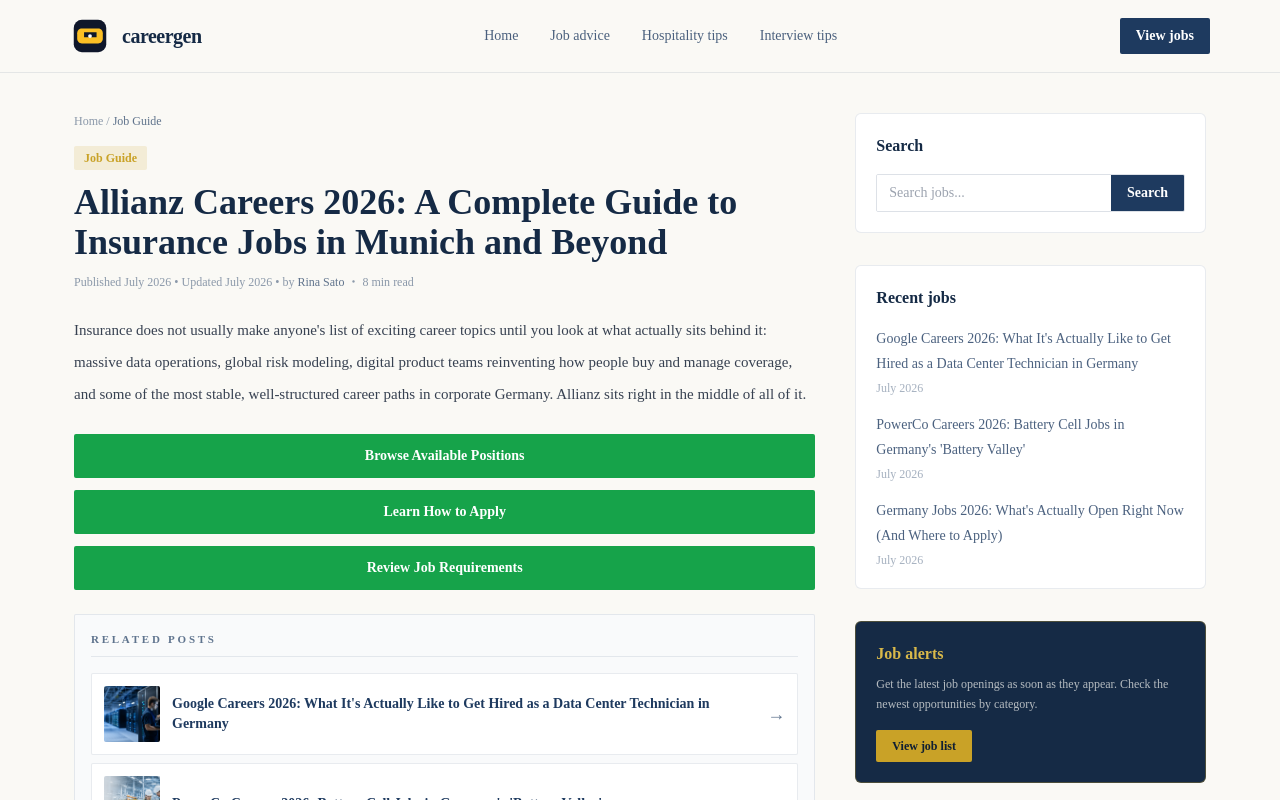
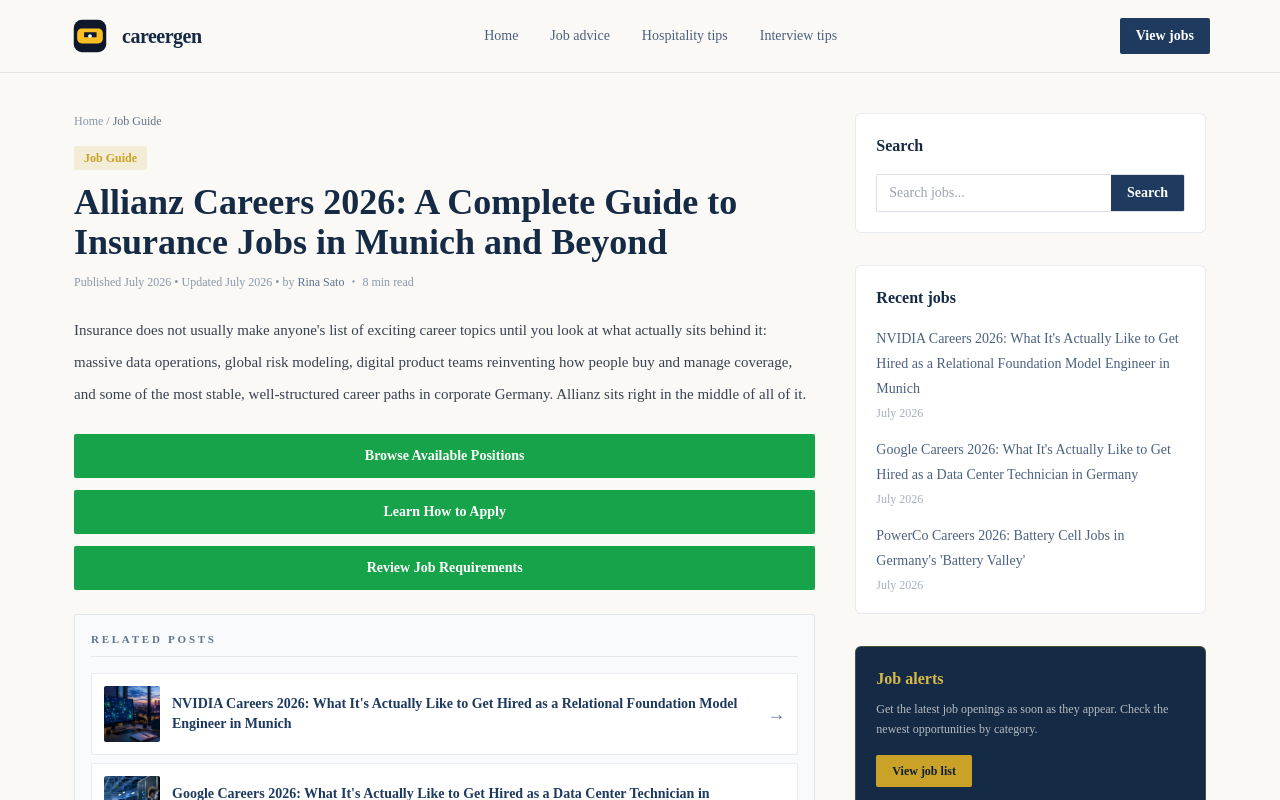
Before and after one commit to csharjeel360-eng/careergen.online, a Next.js app: page /jobs/allianz-careers-germany in a window 1280 px wide. Shown: the top 800 px of the page. Built offline with nearby package versions, Linux system fonts and the light colour scheme.

Commit message:
Initial commit

```diff
--- a/app/page.tsx
+++ b/app/page.tsx
@@ -37,7 +37,7 @@ export default function HomePage({
     : jobs;
   const pageNumber = Number(Array.isArray(pageParam) ? pageParam[0] : pageParam || "1");
   const currentPage = Number.isNaN(pageNumber) || pageNumber < 1 ? 1 : pageNumber;
-  const perPage = 12;
+  const perPage = 11;
   const totalArticles = filteredJobs.length;
   const totalPages = Math.max(1, Math.ceil(totalArticles / perPage));
   const safePage = Math.min(currentPage, totalPages);
--- a/data/jobs.ts
+++ b/data/jobs.ts
@@ -62,6 +62,103 @@ export interface Job {
 
 export const jobs: Job[] = [
   {
+    slug: "nvidia-careers-2026-relational-foundation-model-engineer-munich",
+    title: "NVIDIA Careers 2026: What It's Actually Like to Get Hired as a Relational Foundation Model Engineer in Munich",
+    category: "Job Guide",
+    excerpt:
+      "NVIDIA's Munich-based Modern Data Stack team is hiring researchers to build relational foundation models that generalize across enterprise data and multiple use cases.",
+    coverImage: "/NVIDIA Careers 2026.png",
+    publishedDate: "July 2026",
+    updatedDate: "July 2026",
+    readTime: "6 min",
+    author: {
+      name: "Rina Sato",
+      role: "Career Editor",
+      avatar:
+        "https://images.unsplash.com/photo-1494790108377-be9c29b29330?auto=format&fit=crop&w=200&q=80",
+      bio: "Rina Sato writes practical career guides for international job seekers and helps readers understand hiring trends in Germany and beyond.",
+    },
+    intro:
+      "There's a particular kind of appeal in research roles that don't ask you to specialize into a corner. NVIDIA's Munich-based Modern Data Stack team is offering something different: a single foundation model built to handle relational data across dozens of use cases at once, and they're currently hiring the researchers who will build the next version of it.",
+    ctaButtons: [
+      { label: "Apply Now", href: "https://nvidia.wd5.myworkdayjobs.com/en-US/NVIDIAExternalCareerSite/job/Germany-Munich/Relational-Foundation-Model-Engineer--Modern-Data-Stack_JR2020224" },
+      { label: "Review Hiring Steps", href: "/jobs/nvidia-careers-2026-relational-foundation-model-engineer-munich#application-steps" },
+      { label: "Explore More Roles", href: "/#jobs" },
+    ],
+    sections: [
+      {
+        heading: "The Company Behind the Model",
+        paragraphs: [
+          "NVIDIA does not need much of an introduction as a hardware company, but its research organization has quietly become one of the more interesting places to work if you're on the applied ML side rather than the chip side. The Munich team sits within this research arm, and its focus is narrower than 'AI research' as a catch-all — it's specifically about relational foundation models, meaning architectures designed to generalize across arbitrary database schemas and heterogeneous graphs instead of being rebuilt from scratch for every new dataset.",
+          "That's a meaningfully different problem than most foundation model work, which tends to center on text, images, or code. Relational data — the kind sitting in enterprise databases, customer records, and transaction logs — has its own structure, and building a model that can reason over that structure without task-specific retraining is still an open research problem. This is the problem the team is working on.",
+        ],
+      },
+      {
+        heading: "Where the Jobs Actually Are",
+        paragraphs: [
+          "This isn't a role where you're handed a fixed spec and asked to implement it. It's closer to an open research mandate, spanning several connected areas:",
+        ],
+        list: [
+          "Extending Transformer and GNN-based architectures to work across any relational schema",
+          "Applying the resulting foundation model to forecasting, entity matching, customer retention, and fraud detection",
+          "Owning pieces of the full ML lifecycle — architecture design, training, post-training optimization, and inference acceleration",
+          "Contributing directly to the next generation of the company's Relational Foundation Model",
+        ],
+      },
+      {
+        heading: "What NVIDIA Is Actually Looking For",
+        paragraphs: [
+          "The requirements are steep, which tracks with the seniority the role implies. There isn't one specific academic path that gets you in, but the baseline expectations are laid out clearly:",
+        ],
+        list: [
+          "An MS or PhD in Machine Learning, Computer Science, or an equivalent field",
+          "Solid proficiency in Python and deep learning frameworks, particularly PyTorch",
+          "At least 8 years of research experience designing ML algorithm solutions",
+          "Hands-on experience deploying predictive models in real-world, production settings — not just academic benchmarks",
+          "Nice to have: familiarity with graph-based machine learning and a publication record at top-tier venues such as NeurIPS, ICLR, or ICML",
+        ],
+      },
+      {
+        heading: "What Working There Actually Feels Like",
+        paragraphs: [
+          "The posting itself leans more on culture and mission than on hard numbers — there is no published salary range for this particular role, which is fairly common for senior research positions where compensation gets negotiated individually based on background and publication record. What the listing emphasizes is the caliber of the team and the degree of autonomy on offer.",
+        ],
+        list: [
+          "Positioned as one of the more sought-after employers in tech, largely on reputation",
+          "Framed as a chance to work alongside some of the field's more driven and forward-thinking researchers",
+          "An explicit pitch toward creative, self-directed contributors — the posting all but says if you need a lot of structure, this may not be the right fit",
+        ],
+      },
+      {
+        heading: "How to Actually Get Hired",
+        paragraphs: [
+          "The application process follows NVIDIA's standard path for research and engineering roles, run through their Workday careers portal rather than a separate research hiring pipeline.",
+        ],
+        list: [
+          "Visit NVIDIA's careers page and search for 'Relational Foundation Model Engineer, Modern Data Stack' in Munich, Germany",
+          "Submit your application and CV, ideally with your publication list clearly referenced",
+          "Complete a recruiter screen focused on your research background, prior applied ML work, and publication history",
+          "Go through technical interviews centered on ML architecture decisions, deep learning framework fluency, and how you've handled predictive models in production",
+          "If relocating from outside Germany, begin visa and relocation paperwork early — this tends to be the longest part of the timeline for international candidates",
+          "Complete onboarding once an offer is finalized",
+        ],
+      },
+    ],
+    salaryTable: [
+      { role: "Relational Foundation Model Engineer", pay: "Not publicly disclosed; compensation is typically negotiated for senior research roles" },
+    ],
+    applySteps: [
+      "Visit NVIDIA's careers page and search for 'Relational Foundation Model Engineer, Modern Data Stack' in Munich, Germany.",
+      "Submit your application and CV, ideally with your publication list clearly referenced.",
+      "Complete a recruiter screen focused on your research background, prior applied ML work, and publication history.",
+      "Go through technical interviews centered on ML architecture decisions, deep learning framework fluency, and how you've handled predictive models in production.",
+      "If relocating from outside Germany, begin visa and relocation paperwork early.",
+      "Complete onboarding once an offer is finalized.",
+    ],
+    careersPageLink:
+      "https://nvidia.wd5.myworkdayjobs.com/en-US/NVIDIAExternalCareerSite/job/Germany-Munich/Relational-Foundation-Model-Engineer--Modern-Data-Stack_JR2020224",
+  },
+  {
     slug: "google-data-center-technician-germany",
     title: "Google Careers 2026: What It's Actually Like to Get Hired as a Data Center Technician in Germany",
     category: "Job Guide",
```
Also changed, not shown: public/NVIDIA Careers 2026.png (added).
